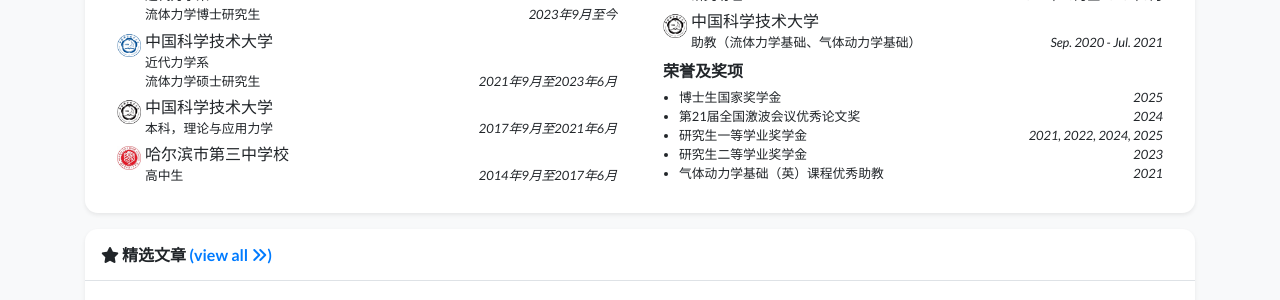
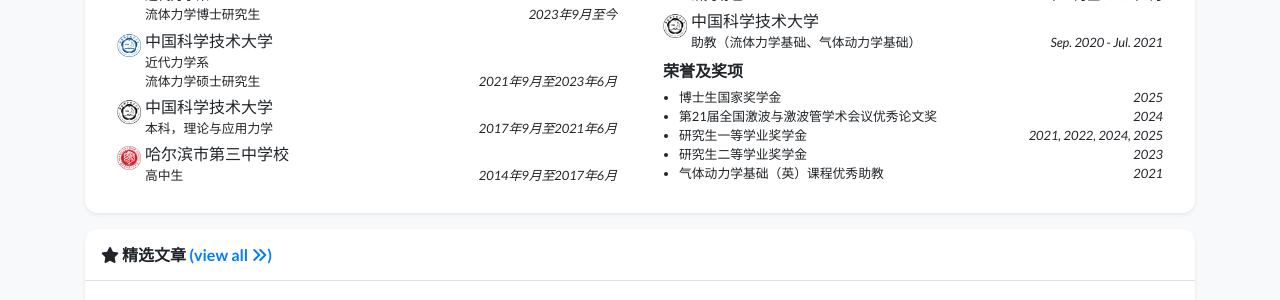
Before and after one commit to ChiaHsuanLee116/chiahsuanlee116.github.io, a Jekyll site: the page built from zh.html, in a window 1280 px wide and 900 px high, scrolled down 440 px. Shown: the part 152-452 px from the top of the window. Built offline with Jekyll 4.4.1, drawn with Linux system fonts in a browser that asks for light colours; nearby versions of some CDN libraries; a style sheet for code colours, icons or effects is not loaded.

Commit message:
Update profile_zh.yml

```diff
--- a/_data/profile_zh.yml
+++ b/_data/profile_zh.yml
@@ -68,7 +68,7 @@
 awards:
 - name: 博士生国家奖学金
   date: 2025
-- name: 第21届全国激波会议优秀论文奖
+- name: 第21届全国激波与激波管学术会议优秀论文奖
   date: 2024
 - name: 研究生一等学业奖学金
   date: 2021, 2022, 2024, 2025
```
